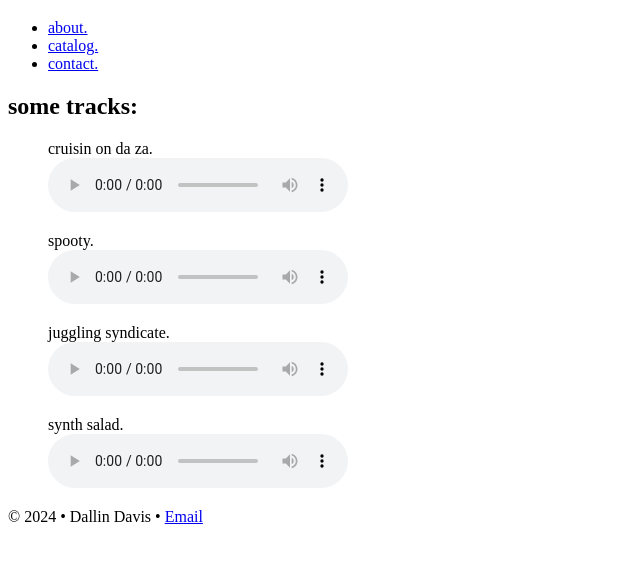
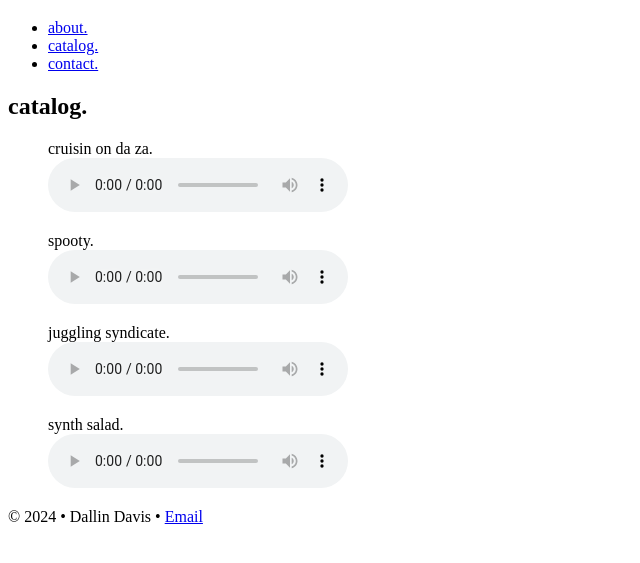
Before and after one commit to Dallicious/dwdd1600, a plain HTML site: page 03hand-coding/index.html in a window 1280 px wide. Shown: the part 61-624 px from the top of the page, without its empty margins (0-640 px from the left). Drawn offline with Linux system fonts and the light colour scheme.

Commit message:
Update index.html
Changed heading for better UX

```diff
--- a/03hand-coding/index.html
+++ b/03hand-coding/index.html
@@ -26,7 +26,7 @@
         </nav>
         <!-- Start of page main content -->
         <main>
-           <h2>some tracks:</h2>
+           <h2>catalog.</h2>
                     <figure>
                         <figcaption>cruisin on da za.</figcaption>
                         <audio controls src="3.6.24_Night_Cruise_Demo_LiteMaster.mp3"></audio>
```
